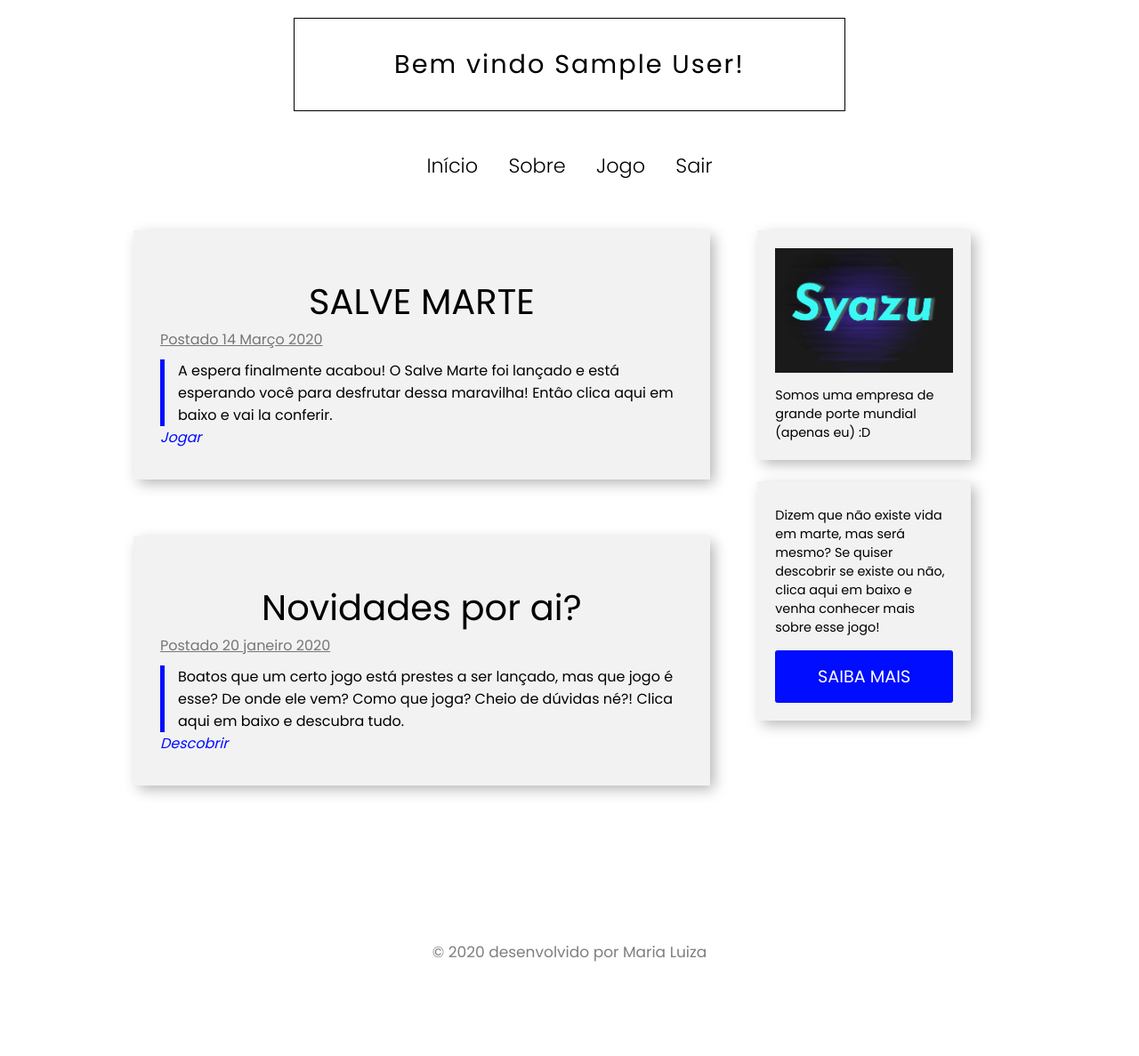
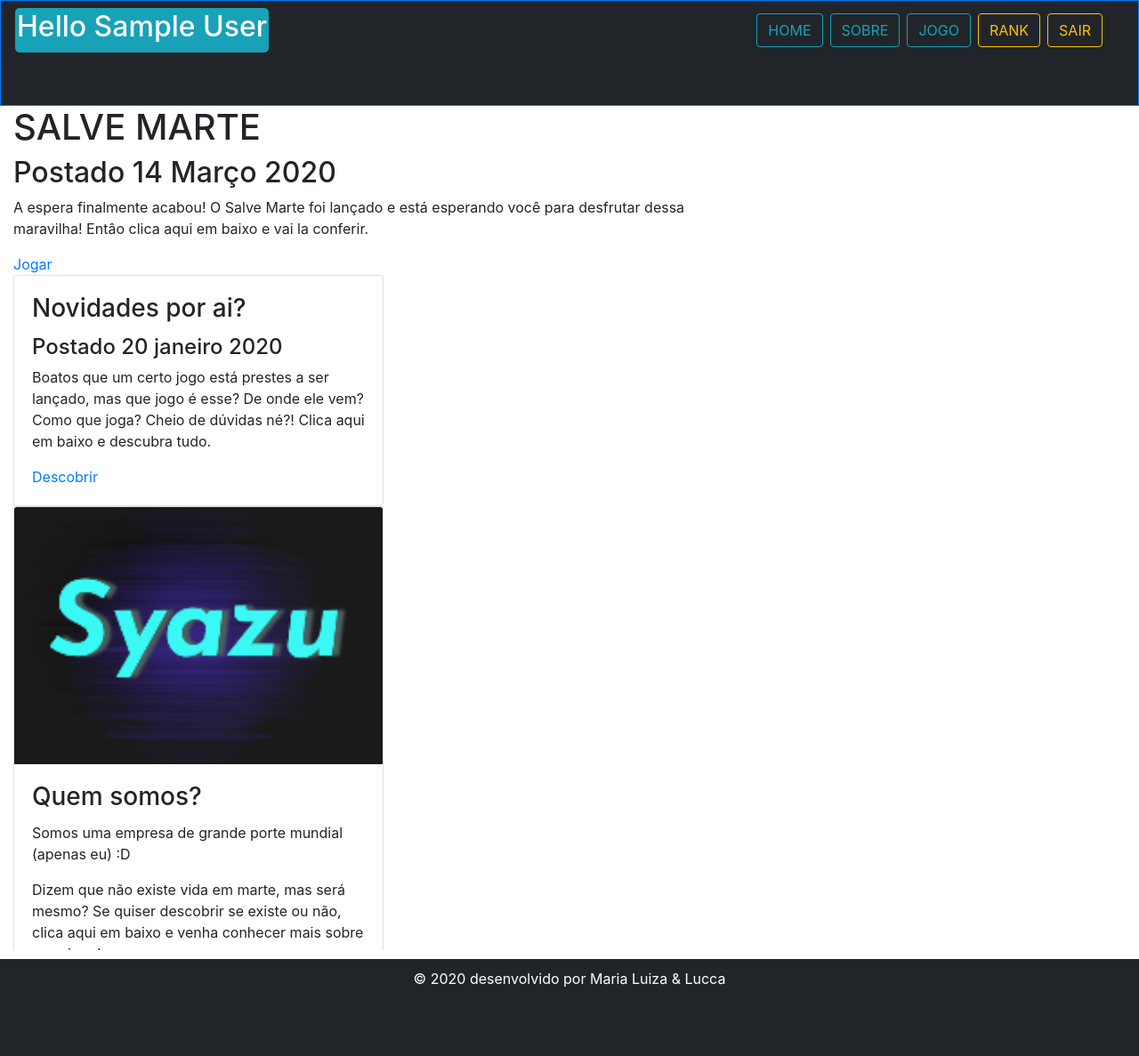
Before and after one commit to mrlucca/syazu, a PHP site: page /public/home.php in a window 1280 px wide. Shown: the whole page at 89% size. Run offline with PHP 8.4, Linux system fonts and the light colour scheme; the visitor is signed in with stand-in values (Sample User, id 1).

Commit message:
Atualização no front

```diff
--- a/composer.json
+++ b/composer.json
@@ -11,5 +11,6 @@
         }
     ],
     "description": "Site requisitado pelo professor para complemento da apresentação do game",
-    "require": {}
+    "require": {
+    }
 }
--- a/public/home.php
+++ b/public/home.php
@@ -9,66 +9,65 @@
     require_once __DIR__ . '/../src/controllers/Page.php';
 
 ?>
+<!doctype html>
+<html lang="pt-BR">
+<head>
+    <title>Syazu</title>
+    <link rel="stylesheet" href="./assets/style/principal.css">
+    <link rel="stylesheet" href="https://stackpath.bootstrapcdn.com/bootstrap/4.1.3/css/bootstrap.min.css" integrity="sha384-MCw98/SFnGE8fJT3GXwEOngsV7Zt27NXFoaoApmYm81iuXoPkFOJwJ8ERdknLPMO" crossorigin="anonymous">
 
-<!DOCTYPE html>
-<html lang="pt-br">
+</head>
+<body>
+    <header>
+        <div class="navbar">
+            <div class="hello">
+                <div class="d-flex justify-content-start">
+                    <h2>Hello <?= mb_convert_case($_SESSION["nome"], MB_CASE_TITLE, "UTF-8")?></h2>
+                </div>
+            </div>
 
-<head>
-    <meta charset="UTF-8">
-    <title>Home</title>
-    <link href="https://fonts.googleapis.com/css?family=Lato|Poppins:300,400,500&display=swap" rel="stylesheet">
-    <link rel="stylesheet" href="https://cdnjs.cloudflare.com/ajax/libs/font-awesome/4.7.0/css/font-awesome.min.css">
-    <link rel="icon" type="image/png" href="./assets/img/novo1.png">
-    <meta name="viewport" content="width=device-width">
-    <link rel="stylesheet" type="text/css" href="./assets/style/estilo2.css">
-    <script src="https://code.jquery.com/jquery-3.5.0.min.js"></script>
-    <script src="./assets/js/theme.js"></script>
-</head>
+            <div class="d-flex justify-content-end mr-3">
+                <a class="btn btn-outline-info d-flex justify-content-end mr-2"
+                   href="?page=home">HOME</a>
+                <a class="btn btn-outline-info d-flex justify-content-end mr-2"
+                   href="?page=sobre">SOBRE</a>
+                <a class="btn btn-outline-info d-flex justify-content-end mr-2"
+                   href="?page=jogo">JOGO</a>
+                <div class="logout"><a class="btn btn-outline-warning d-flex justify-content-end mr-2"
+                                       href="?page=rank">RANK</a></div>
+                <div class="logout"><a class="btn btn-outline-warning d-flex justify-content-end mr-2"
+                                       href="sair.php">SAIR</a></div>
+            </div>
 
-<body>
-    <main>
-        <div class="nomeDaPagina">
-            <h1 class="logo">Bem vindo <?= mb_convert_case($_SESSION["nome"], MB_CASE_TITLE, "UTF-8")?>!</h1>
         </div>
-
-        <header class="cabecalho">
-            <button class="btn-menu"><i class="fa fa-bars"></i></button>
-            <nav class="menu">
-                <a class="btn-close"><i class="fa fa-close"></i></a>
-                <ul>
-                    <li><a href="home.php">Início</a></li>
-                    <li><a href="?page=sobre">Sobre</a></li>
-                    <li><a href="?page=jogo">Jogo</a></li>
-                    <li><a href="sair.php">Sair</a></li>
-                </ul>
-            </nav>
-        </header>
-
+    </header>
+    <div class="conteudo">
         <?php
             if(!empty($_GET['page'])) {
-
                 Page::setPage($_GET['page']);
                 $resultGetPage = Page::getContent();
-
                 if($resultGetPage['page']) {
-
                     include($resultGetPage['path']);
                 }else {
-
                     include($resultGetPage['path']);
                 }
             }else{
                 require_once __DIR__ . "/../src/views/home.php";
             }
+        ?>
+    </div>
 
-        ?>
+    <script src="https://code.jquery.com/jquery-3.3.1.slim.min.js" integrity="sha384-q8i/X+965DzO0rT7abK41JStQIAqVgRVzpbzo5smXKp4YfRvH+8abtTE1Pi6jizo" crossorigin="anonymous"></script>
+    <script src="https://cdnjs.cloudflare.com/ajax/libs/popper.js/1.14.3/umd/popper.min.js" integrity="sha384-ZMP7rVo3mIykV+2+9J3UJ46jBk0WLaUAdn689aCwoqbBJiSnjAK/l8WvCWPIPm49" crossorigin="anonymous"></script>
+    <script src="https://stackpath.bootstrapcdn.com/bootstrap/4.1.3/js/bootstrap.min.js" integrity="sha384-ChfqqxuZUCnJSK3+MXmPNIyE6ZbWh2IMqE241rYiqJxyMiZ6OW/JmZQ5stwEULTy" crossorigin="anonymous"></script>
+
     <footer>
-        <div id="footer">
+        <div class="copy">
             <p>
-                <span>&copy; 2020 desenvolvido por Maria Luiza</span>
+                <span>&copy; 2020 desenvolvido por Maria Luiza & Lucca</span>
             </p>
         </div>
     </footer>
-    </main>
+
 </body>
 </html>
--- a/src/controllers/Page.php
+++ b/src/controllers/Page.php
@@ -7,7 +7,8 @@
     private static $page_list = [
         'home' => __DIR__ . '/../views/home.php',
         'sobre' => __DIR__ . '/../views/sobre.php',
-        'jogo' => __DIR__ . '/../views/jogo.php'
+        'jogo' => __DIR__ . '/../views/jogo.php',
+        'rank' => __DIR__ . '/../views/rank.php'
 
     ];
     public static function setPage($page)
--- a/src/views/home.php
+++ b/src/views/home.php
@@ -1,31 +1,43 @@
-<div class="espacamentoDaPagina">
-    <div class="selecaoDaPagina">
-        <section class="span1 span2">
+<div class="container-fluid">
+    <div class="row">
+        <div class="col-8 conteudo-home">
             <article class="blog-post">
                   <h1 class="tituloDaPostagem">SALVE MARTE</h1>
                   <h2 class="data">Postado 14 Março 2020</h2>
                   <p class="paragrafoDoConteudo">A espera finalmente acabou! O Salve Marte foi lançado e está
-                esperando você para desfrutar dessa maravilha! Entâo clica aqui em baixo e vai la conferir.</p>
+                     esperando você para desfrutar dessa maravilha! Entâo clica aqui em baixo e vai la conferir.
+                  </p>
                   <a href="#" class="botaoLerMais">Jogar</a>
             </article>
-            <article class="blog-post">
-                <h1 class="tituloDaPostagem">Novidades por ai?</h1>
-                <h2 class="data">Postado 20 janeiro 2020</h2>
-                <p class="paragrafoDoConteudo">Boatos que um certo jogo está prestes a ser lançado, mas que jogo é esse?
-                De onde ele vem? Como que joga? Cheio de dúvidas né?! Clica aqui em baixo e descubra tudo.</p>
-                <a href="pagina2.php" class="botaoLerMais">Descobrir</a>
+        </div>
+
+        <div class="col news" >
+            <article class="card" style="width: 26rem;">
+                <div class="card-body">
+                    <h3 class="card-title">Novidades por ai?</h3>
+                    <h4 class="data">Postado 20 janeiro 2020</h4>
+                    <p class="card-text">Boatos que um certo jogo está prestes a ser lançado, mas que jogo é esse?
+                        De onde ele vem? Como que joga? Cheio de dúvidas né?! Clica aqui em baixo e descubra tudo.
+                    </p>
+                    <a href="?page=sobre" class="botaoLerMais">Descobrir</a>
+
+                </div>
             </article>
-        </section>
-        <aside class="span1 span3">
-            <div class="baseLateral">
-                <img src="./assets/img/novo1.png" alt="img">
-                <p class="paragrafoLateral">Somos uma empresa de grande porte mundial (apenas eu) :D</p>
+            <article class="card" style="width: 26rem">
+                <img class="card-img-top" src="./assets/img/novo1.png" alt="img">
+                <div class="card-body">
+                    <h3 class="card-title">
+                        Quem somos?
+                    </h3>
+                    <p class="card-text">Somos uma empresa de grande porte mundial (apenas eu) :D</p>
+                    <p class="card-text">Dizem que não existe vida em marte, mas será mesmo? Se quiser descobrir se existe
+                        ou não, clica aqui em baixo e venha conhecer mais sobre esse jogo!
+                    </p>
+                    <a href="?page=sobre" class="meNotifique">Saiba Mais</a>
                 </div>
-            <div class="baseLateral">
-                <p class="paragrafoLateral">Dizem que não existe vida em marte, mas será mesmo? Se quiser descobrir se existe
-                ou não, clica aqui em baixo e venha conhecer mais sobre esse jogo!</p>
-                <a href="pagina2.php" class="meNotifique">Saiba Mais</a>
+            </article>
         </div>
-        </aside>
+
     </div>
+
 </div>
--- /dev/null
+++ b/src/views/rank.php
@@ -0,0 +1,2 @@
+<h1>Usar as tabelas dessa parte pra gerar as tabelas de rank</h1>
+<h1>https://getbootstrap.com.br/docs/4.1/content/tables/</h1>
--- a/src/views/sobre.php
+++ b/src/views/sobre.php
@@ -1,4 +1,4 @@
-<div>
+<div class="text-center">
     <h1 class="tituloDaPostagem">SALVE MARTE</h1>
         <section class="grid">
             <p class="item">O jogo Salve Marte (história do jogo).</p>
```
Also changed, not shown: public/assets/style/home.css (added), public/assets/style/principal.css (added), 1 other file. Lines whose indentation alone changed are shown as unchanged.
